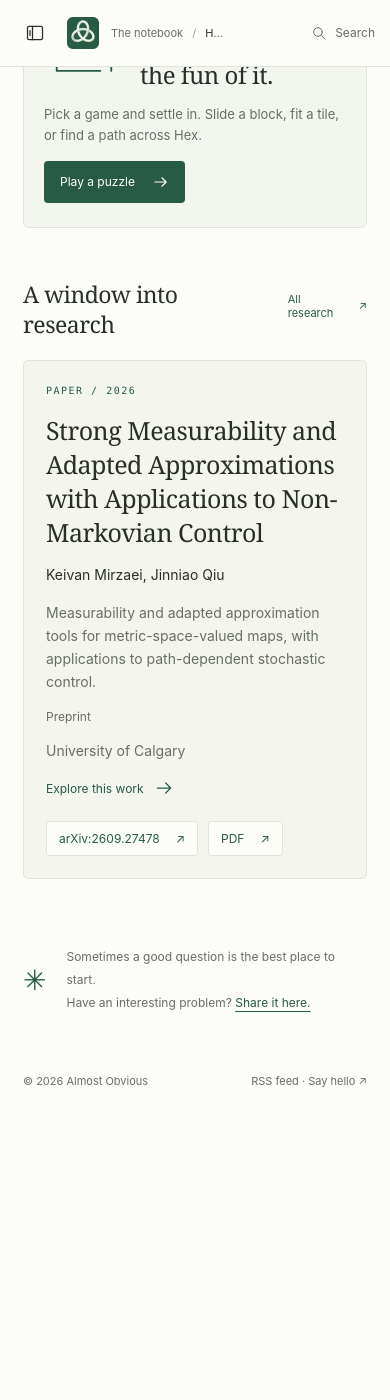
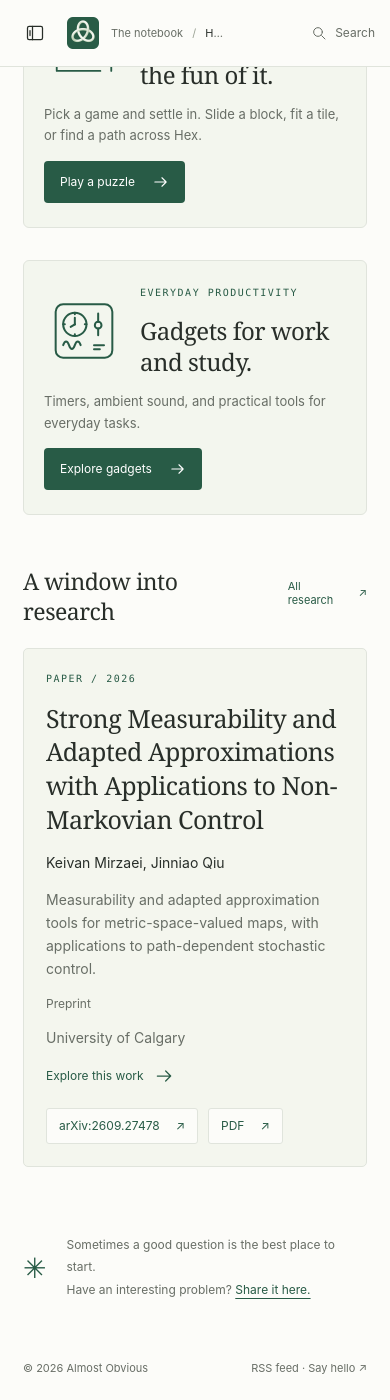
Before and after one commit to Keivan-Mirzaei/Keivan-Mirzaei.github.io, a Jekyll site: the page built from index.html, in a window 390 px wide and 1400 px high, scrolled down 2150 px. Built offline with Jekyll 4.4.1, drawn with Linux system fonts in a browser that asks for light colours; before the commit the page ends 3264 px from its top, so only the background shows below that.

Commit message:
Add gadget links to home and About with a new icon

```diff
--- a/_includes/icon.html
+++ b/_includes/icon.html
@@ -1,6 +1,6 @@
 <svg class="icon" width="20" height="20" viewBox="0 0 24 24" fill="none" stroke="currentColor" stroke-width="1.5" stroke-linecap="round" stroke-linejoin="round" aria-hidden="true">
 {%- case include.name -%}
-{%- when 'gadgets' -%}<rect x="3" y="3" width="7" height="7" rx="1.5"/><circle cx="17.5" cy="6.5" r="3.5"/><rect x="3" y="14" width="7" height="7" rx="1.5"/><rect x="14" y="14" width="7" height="7" rx="1.5"/>
+{%- when 'gadgets' -%}<rect x="2" y="3" width="20" height="18" rx="3"/><circle cx="8.5" cy="10" r="3.5"/><path d="M8.5 8v2l-1.5 1m9.5-4.5V9m0 3v2.5M5 17h6m4 0h4"/><circle cx="16.5" cy="10.5" r="1.5"/>
 {%- when 'clock' -%}<circle cx="12" cy="12" r="9"/><path d="M12 7v5l3 2"/>
 {%- when 'timer' -%}<circle cx="12" cy="14" r="7"/><path d="M9 3h6m-3 0v4m0 4v3l2 2m5-9 1-1"/>
 {%- when 'sound' -%}<path d="M4 9v6h4l5 4V5L8 9zM16 8a6 6 0 0 1 0 8m3-11a10 10 0 0 1 0 14"/>
--- a/assets/css/site.css
+++ b/assets/css/site.css
@@ -130,12 +130,13 @@ main:focus { outline: none; }
 .subject-card p { font-size: 12px; color: var(--muted); line-height: 1.7; margin: 0; max-width: 190px; }
 .text-link { display: inline-flex; gap: 10px; align-items: center; font: 12px var(--sans); color: var(--green); text-decoration: none; }
 .recent-section { padding: 4px 0 0; }
-.home-puzzles { display: grid; grid-template-columns: 112px minmax(0, 1fr) auto; align-items: center; gap: 24px; padding: 30px 28px; margin: 40px 0 28px; border: 1px solid var(--line); border-radius: 6px; background: #f3f6ee; }
-.home-puzzles-thumbnail { display: block; }
-.home-puzzles-copy { min-width: 0; }
-.home-puzzles .eyebrow { margin-bottom: 10px; }
-.home-puzzles h2 { margin-bottom: 8px; font: 26px/1.3 var(--serif); letter-spacing: -.5px; }
-.home-puzzles p:not(.eyebrow) { margin: 0; color: var(--muted); font-size: 13px; }
+.home-feature { display: grid; grid-template-columns: 112px minmax(0, 1fr) auto; align-items: center; gap: 24px; padding: 30px 28px; margin: 40px 0 28px; border: 1px solid var(--line); border-radius: 6px; background: #f3f6ee; }
+.home-feature-thumbnail { display: block; }
+.home-feature-copy { min-width: 0; }
+.home-feature .eyebrow { margin-bottom: 10px; }
+.home-feature h2 { margin-bottom: 8px; font: 26px/1.3 var(--serif); letter-spacing: -.5px; }
+.home-feature p:not(.eyebrow) { margin: 0; color: var(--muted); font-size: 13px; }
+.home-gadgets { margin-top: 20px; }
 .note-list { border-top: 1px solid var(--line); }
 .note-row { display: flex; gap: 20px; align-items: center; border-bottom: 1px solid var(--line); padding: 26px 0; }
 .note-row-content { flex: 1; min-width: 0; }
@@ -368,13 +369,13 @@ mark { color: var(--ink); background: #e1ebbd; border-radius: 2px; }
   .subject-card > .icon { display: none; }
   .subject-card p { max-width: none; }
   .subject-card h3 { font-size: 22px; }
-  .home-puzzles { grid-template-columns: 80px minmax(0, 1fr); gap: 14px 16px; padding: 24px 20px; margin-top: 32px; }
-  .home-puzzles-thumbnail { grid-column: 1; grid-row: 1 / 3; }
-  .home-puzzles-copy { display: contents; }
-  .home-puzzles .eyebrow { grid-column: 2; grid-row: 1; align-self: end; margin: 0; }
-  .home-puzzles h2 { grid-column: 2; grid-row: 2; align-self: start; margin: 0; font-size: 24px; }
-  .home-puzzles p:not(.eyebrow), .home-puzzles .primary-link { grid-column: 1 / -1; }
-  .home-puzzles .primary-link { justify-self: start; }
+  .home-feature { grid-template-columns: 80px minmax(0, 1fr); gap: 14px 16px; padding: 24px 20px; margin-top: 32px; }
+  .home-feature-thumbnail { grid-column: 1; grid-row: 1 / 3; }
+  .home-feature-copy { display: contents; }
+  .home-feature .eyebrow { grid-column: 2; grid-row: 1; align-self: end; margin: 0; }
+  .home-feature h2 { grid-column: 2; grid-row: 2; align-self: start; margin: 0; font-size: 24px; }
+  .home-feature p:not(.eyebrow), .home-feature .primary-link { grid-column: 1 / -1; }
+  .home-feature .primary-link { justify-self: start; }
   .section-heading h2 { font-size: 23px; }
   .count-label { font-size: 8px; }
   .section-heading .text-link { font-size: 11px; }
--- a/index.html
+++ b/index.html
@@ -37,17 +37,28 @@ widgets: [tilted-square]
       {% if latest_exploration %}{% include note.html post=latest_exploration %}{% endif %}
     </div>
   </section>
-  <section class="home-puzzles" aria-labelledby="puzzles-title">
+  <section class="home-feature home-puzzles" aria-labelledby="puzzles-title">
     {% assign puzzle_thumbnail = site.data.home_sections | where: 'url', '/puzzles/' | first %}
-    <a class="home-puzzles-thumbnail" href="{{ '/puzzles/' | relative_url }}" aria-label="Browse puzzles">
+    <a class="home-feature-thumbnail" href="{{ '/puzzles/' | relative_url }}" aria-label="Browse puzzles">
       {% include content-logo.html item=puzzle_thumbnail kind='puzzle' decorative=true %}
     </a>
-    <div class="home-puzzles-copy">
+    <div class="home-feature-copy">
       <p class="eyebrow">A little time to play</p>
       <h2 id="puzzles-title">Puzzles, just for the fun of it.</h2>
       <p>Pick a game and settle in. Slide a block, fit a tile, or find a path across Hex.</p>
     </div>
     <a class="primary-link" href="{{ '/puzzles/' | relative_url }}">Play a puzzle {% include icon.html name='arrow' %}</a>
+  </section>
+  <section class="home-feature home-gadgets" aria-labelledby="gadgets-title">
+    <a class="home-feature-thumbnail" href="{{ '/gadgets/' | relative_url }}" aria-label="Browse gadgets">
+      <img class="content-logo" src="{{ '/assets/images/gadgets.svg' | relative_url }}" alt="" aria-hidden="true" width="112" height="112" loading="lazy" decoding="async">
+    </a>
+    <div class="home-feature-copy">
+      <p class="eyebrow">Everyday productivity</p>
+      <h2 id="gadgets-title">Gadgets for work and study.</h2>
+      <p>Timers, ambient sound, and practical tools for everyday tasks.</p>
+    </div>
+    <a class="primary-link" href="{{ '/gadgets/' | relative_url }}">Explore gadgets {% include icon.html name='arrow' %}</a>
   </section>
   {% assign featured_research = site.research | where: 'featured', true | first %}
   {% if featured_research %}
```
Also changed, not shown: about.md (+1 -0 lines), assets/images/gadgets.svg (added).
